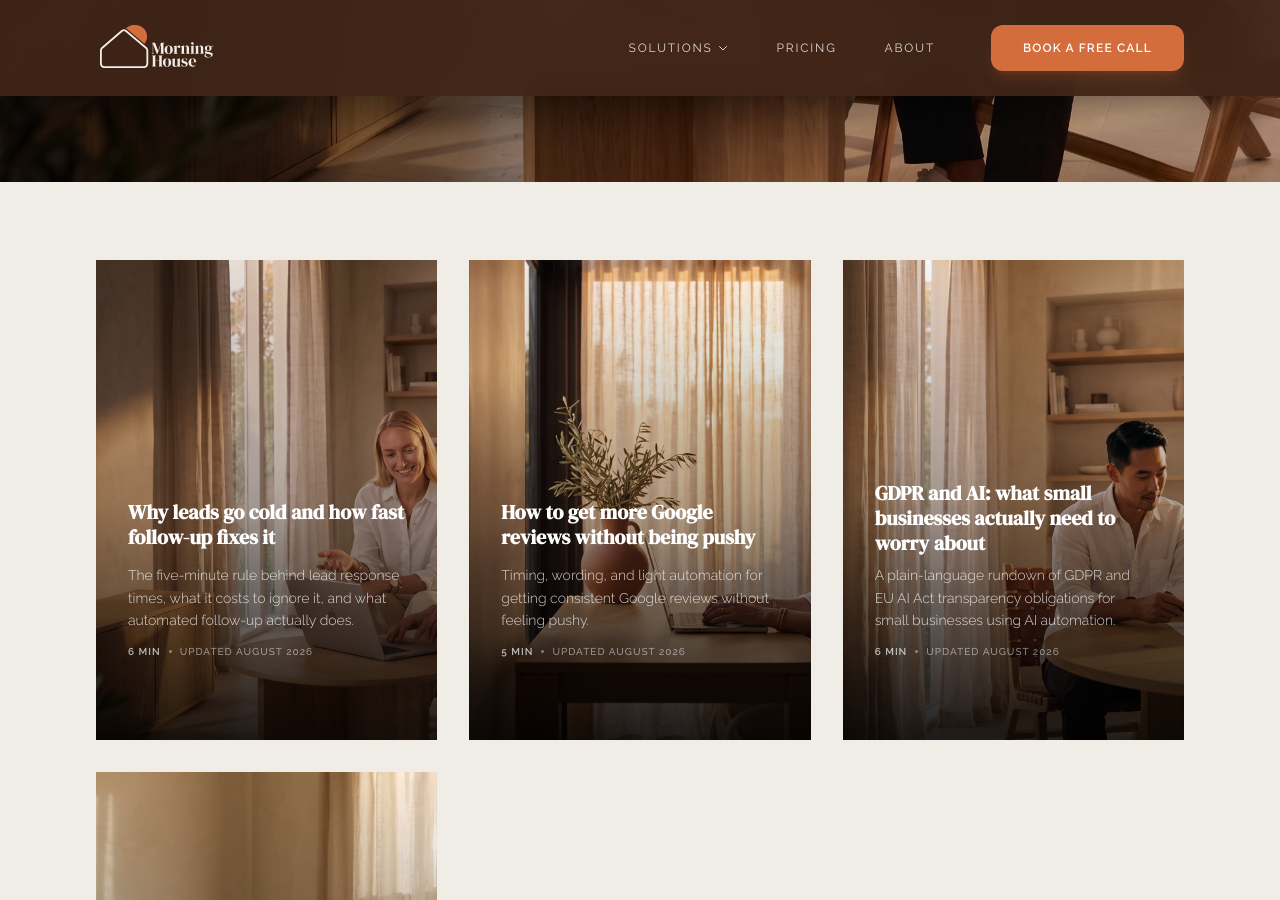
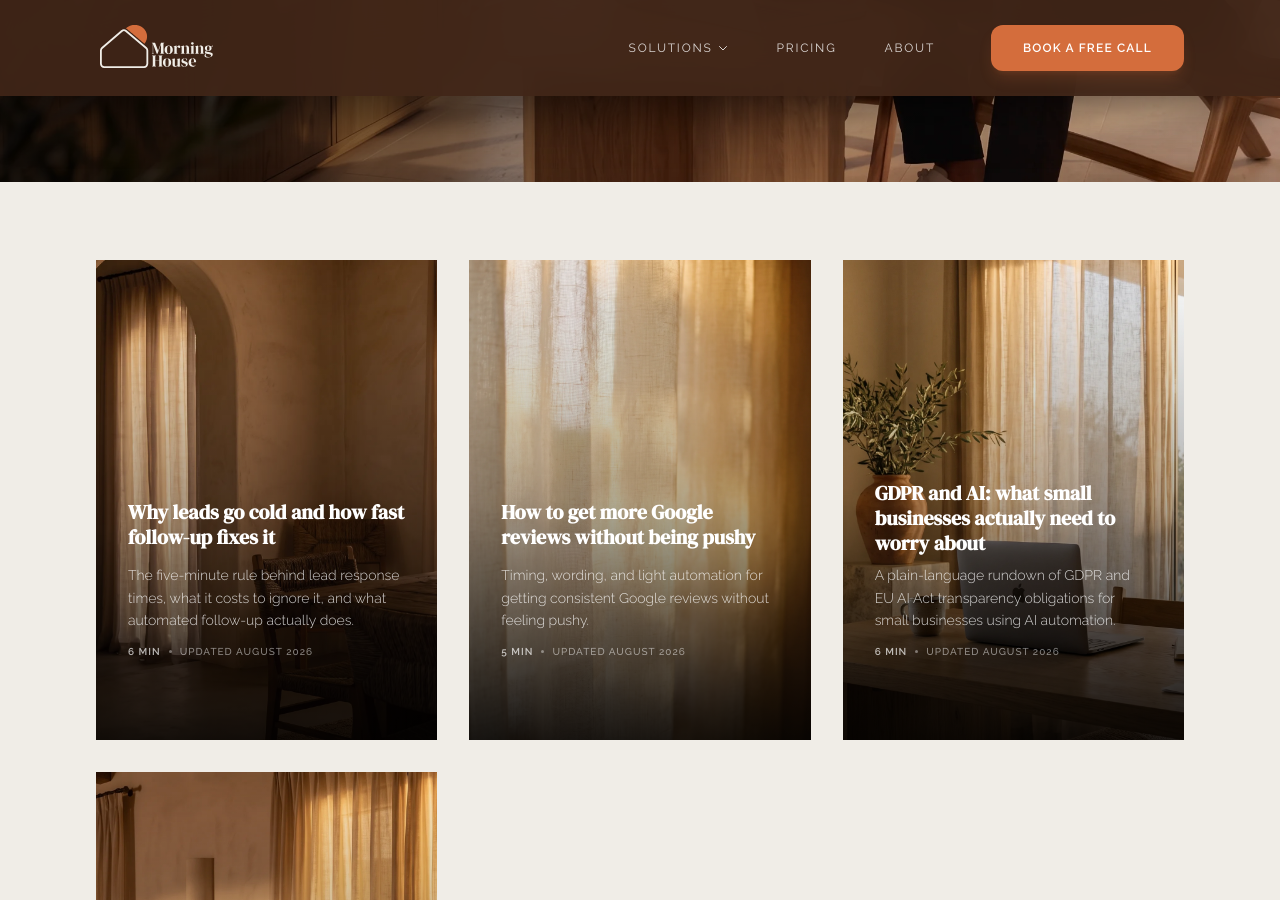
Before and after one commit to refinedislandcreations/morning-house, a Jekyll site: the page built from insight.html, in a window 1280 px wide and 900 px high, scrolled down 718 px. Built offline with Jekyll 4.4.1, drawn with Linux system fonts in a browser that asks for light colours; nearby versions of some CDN libraries.

Commit message:
refactor: update deterministic image selection logic and remove unused CSS utility classes

```diff
--- a/_includes/blogs/blog-cards.html
+++ b/_includes/blogs/blog-cards.html
@@ -20,9 +20,16 @@
     <div class="grid grid-cols-1 md:grid-cols-3 gap-6 md:gap-8">
       {% for post in insights %}
 
-      {% comment %} Select a pseudo-random image based on loop index to guarantee uniqueness {% endcomment %}
-      {% assign random_images = "/assets/images/hero.webp,/assets/images/about-hero.webp,/assets/images/pricing-hero.webp,/assets/images/faq-hero.webp,/assets/images/morning-house-ai-automation-method.webp,/assets/images/smart-inbox-hero.webp,/assets/images/lead-follow-up-hero.webp" | split: "," %}
-      {% assign rand_index = forloop.index0 | modulo: random_images.size %}
+      {% comment %} Deterministically select a pseudo-random image based on alphabetical URL sort {% endcomment %}
+      {% assign random_images = "/assets/images/ai-automation-benefits-for-small-business.webp,/assets/images/ai-automation-pricing-and-scope.webp,/assets/images/ai-automation-product-bundles.webp,/assets/images/booking-hero.webp,/assets/images/faq-hero.webp,/assets/images/morning-house-ai-automation-method.webp,/assets/images/morning-house-frequently-asked-questions.webp,/assets/images/overwhelmed-inbox-lead-follow-up.webp,/assets/images/proven-ai-automation-results-for-business.webp,/assets/images/small-business-admin-pain-points.webp,/assets/images/smart-inbox-ai-pricing.webp,/assets/images/smart-inbox-email-sorting-automation.webp" | split: "," %}
+      {% assign sorted_urls = site.insights | map: "url" | sort %}
+      {% assign post_index = 0 %}
+      {% for u in sorted_urls %}
+        {% if u == post.url %}
+          {% assign post_index = forloop.index0 %}
+        {% endif %}
+      {% endfor %}
+      {% assign rand_index = post_index | modulo: random_images.size %}
       {% assign post_image = random_images[rand_index] %}
 
       <a
--- a/assets/css/output.css
+++ b/assets/css/output.css
@@ -496,9 +496,6 @@
   .max-w-4xl {
     max-width: var(--container-4xl);
   }
-  .max-w-7xl {
-    max-width: var(--container-7xl);
-  }
   .max-w-lg {
     max-width: var(--container-lg);
   }
@@ -898,9 +895,6 @@
   }
   .object-cover {
     object-fit: cover;
-  }
-  .p-4 {
-    padding: calc(var(--spacing) * 4);
   }
   .p-6 {
     padding: calc(var(--spacing) * 6);
```
Also changed, not shown: _layouts/insight-post.html (+4 -4 lines).
